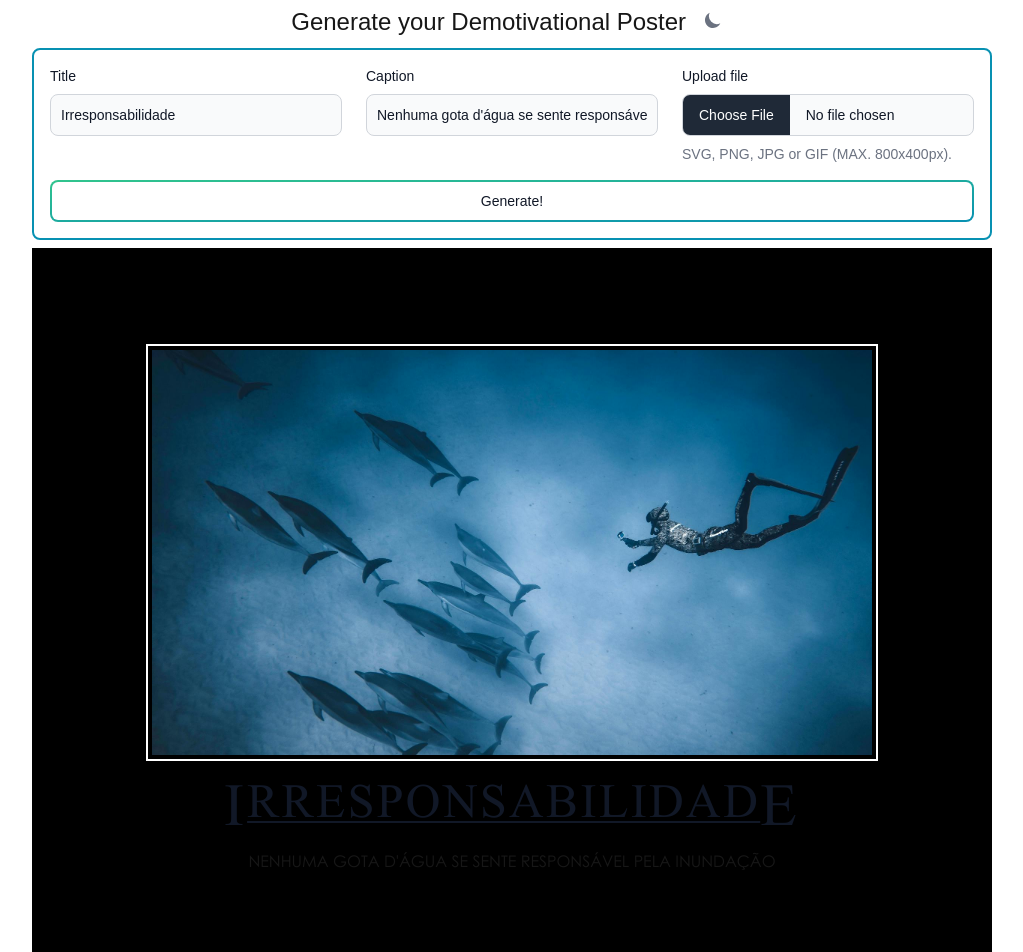
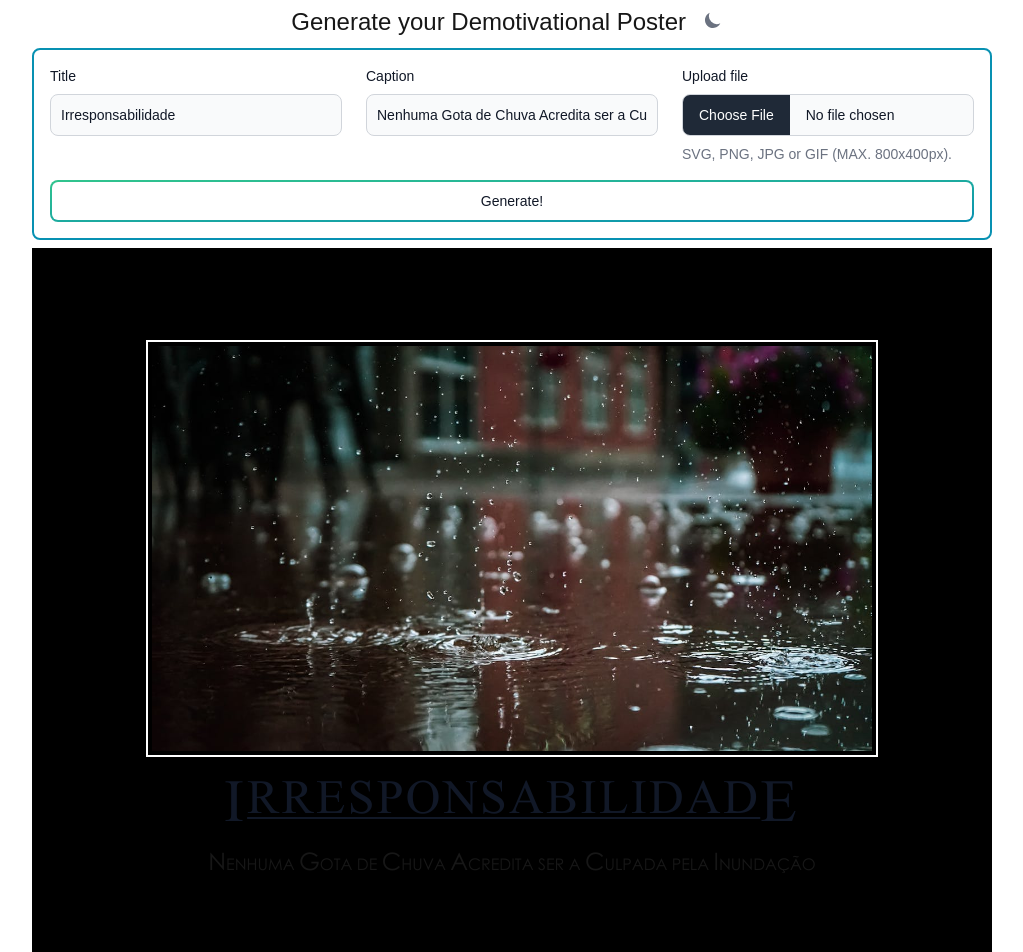
Before and after one commit to shadyueh/demotgen, a Next.js app: page /generator in a window 1280 px wide. Shown: the top 952 px of the page, without its empty margins (128-1151 px from the left). Built offline with nearby package versions, Linux system fonts and the light colour scheme.

Commit message:
feat: melhora formatação do caption
para conformidade com o layout conhecido dos posters

```diff
--- a/app/generator/page.tsx
+++ b/app/generator/page.tsx
@@ -17,9 +17,9 @@ const centuryGothic = localFont({
 
 export default function Home() {
 
-  const [imageFile, setImageFile] = useState("/images/pexels-alohaphotostudio-5901269.jpg")
+  const [imageFile, setImageFile] = useState("/images/pexels-chetanvlad-1529360.jpg")
   const [posterTitle, setPosterTitle] = useState("Irresponsabilidade")
-  const [posterCaption, setPosterCaption] = useState("Nenhuma gota d'água se sente responsável pela inundação")
+  const [posterCaption, setPosterCaption] = useState("Nenhuma Gota de Chuva Acredita ser a Culpada pela Inundação")
 
   const formatTitle = (title: string) => {
     return (
@@ -29,6 +29,27 @@ export default function Home() {
         <span className="inline-block align-top text-6xl tracking-wider leading-[3.5rem] uppercase">{title.substring(title.length - 1)}</span>
       </>
     )
+  }
+
+  const formatCaption = (s: string) => {
+
+    const uppercaseRegex = /\p{Lu}/u
+
+    const formattedString = s.split('').reduce((acc, char) => {
+      // Create a span only if the character is uppercase
+      if (uppercaseRegex.test(char)) {
+        acc.push(
+          <span className="text-2xl">
+            {char.toUpperCase()}
+          </span>
+        );
+      } else {
+        acc.push(char.toUpperCase());
+      }
+      return acc
+    }, [] as (string | JSX.Element)[])
+
+    return formattedString
   }
 
   return (
@@ -69,7 +90,7 @@ export default function Home() {
             <h1 className={`m-4 text-base text-gray-900 dark:text-white ${timesNewRoman.className}`}>
               {formatTitle(posterTitle)}
             </h1>
-            <p className={`uppercase ${centuryGothic.className}`}>{posterCaption}</p>
+            <p className={`uppercase ${centuryGothic.className}`}>{formatCaption(posterCaption)}</p>
           </div>
         </div>
       </main>
```
Also changed, not shown: public/images/pexels-chetanvlad-1529360.jpg (added).
